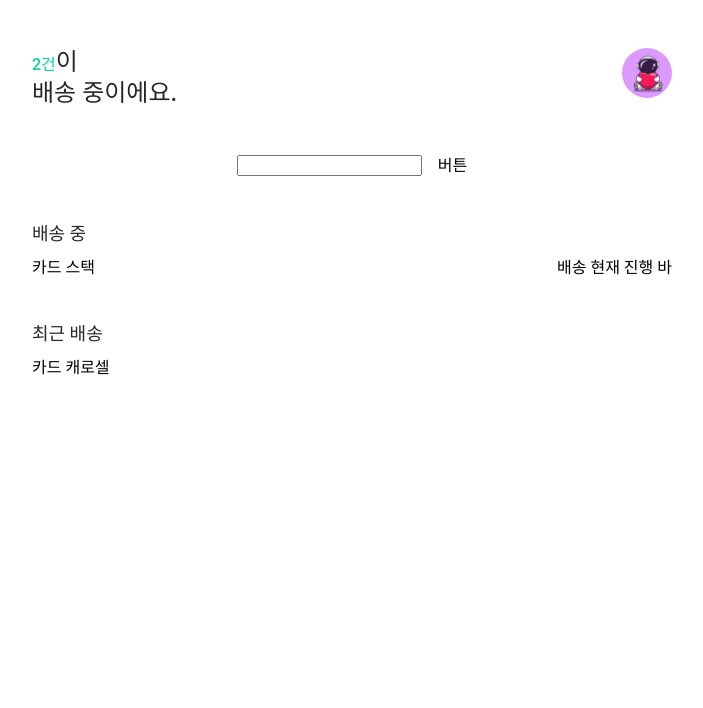
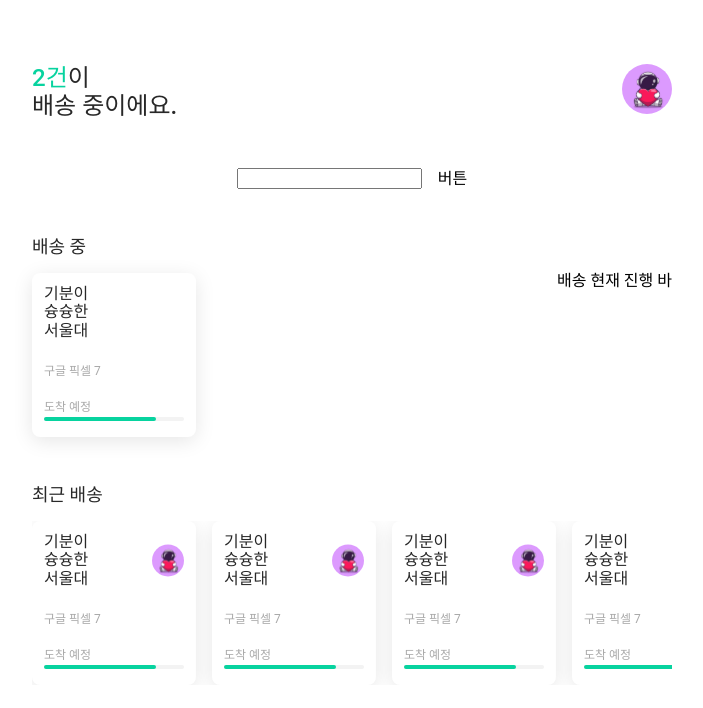
Before and after one commit to gdsc-ssu/ssung-delivery-frontend, a React (Vite) app in the folder packages/app/user-client/: page / in a window 1280 px wide. Shown: the top 708 px of the page, without its empty margins (288-991 px from the left). Built offline with nearby package versions, Linux system fonts and the light colour scheme.

Commit message:
chore: 사소한 디자인 사항 반영

```diff
--- a/packages/app/user-client/src/App/App.header.tsx
+++ b/packages/app/user-client/src/App/App.header.tsx
@@ -13,7 +13,7 @@ const Header = (props: HeaderProps) => {
       <Flex flexDirection={'row'} justifyContent={'space-between'}>
         <div>
           <Title>
-            <Text color={'var(--primary)'}>{props.count}건</Text>이
+            <Title color={'var(--primary)'}>{props.count}건</Title>이
           </Title>
           <br />
           <Title>배송 중이에요.</Title>
--- a/packages/app/user-client/src/App/App.recent.tsx
+++ b/packages/app/user-client/src/App/App.recent.tsx
@@ -1,5 +1,6 @@
 import { memo } from 'react'
-import { Spacer } from '../component/Layout'
+import Card from '../component/Card'
+import { Flex, Spacer } from '../component/Layout'
 import { SubTitle } from '../component/Text'
 
 const Recent = () => {
@@ -9,7 +10,13 @@ const Recent = () => {
     <div>
       <SubTitle>최근 배송</SubTitle>
       <Spacer height="1rem" />
-      <div>카드 캐로셀</div>
+      <Flex gap="1rem" style={{ overflowX: 'scroll' }}>
+        <Card icon="/profile.svg" />
+        <Card icon="/profile.svg" />
+        <Card icon="/profile.svg" />
+        <Card icon="/profile.svg" />
+        <Card icon="/profile.svg" />
+      </Flex>
     </div>
   )
 }
--- a/packages/app/user-client/src/App/App.shipping.tsx
+++ b/packages/app/user-client/src/App/App.shipping.tsx
@@ -1,16 +1,21 @@
 import { memo } from 'react'
+import Card from '../component/Card'
 import { Flex, Spacer } from '../component/Layout'
-import { SubTitle } from '../component/Text'
+import { SubTitle, Text } from '../component/Text'
 
 const Shipping = () => {
   // 배송 중인 정보 카드 스택
   // 배송 중인 정보 카드 위치 (진행 상태)
+
   return (
     <div>
       <SubTitle>배송 중</SubTitle>
       <Spacer height="1rem" />
       <Flex justifyContent={'space-between'}>
-        <div>카드 스택</div>
+        <div>
+          <Card />
+          {/* <Text>안녕하세요</Text> */}
+        </div>
         <div>배송 현재 진행 바</div>
       </Flex>
     </div>
--- a/packages/app/user-client/src/component/Layout.tsx
+++ b/packages/app/user-client/src/component/Layout.tsx
@@ -9,6 +9,7 @@ import {
 } from 'styled-system'
 
 const BodyContainer = styled.div`
+  padding: 1rem;
   margin: 0 auto;
   max-width: 640px;
   min-width: 320px;
```
